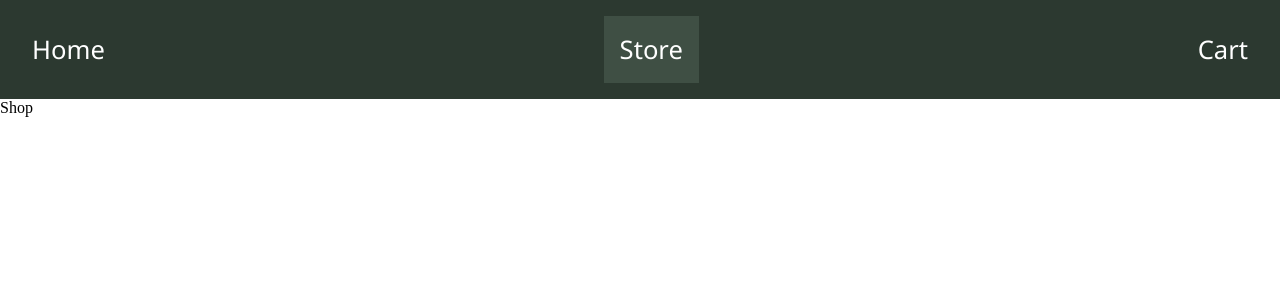
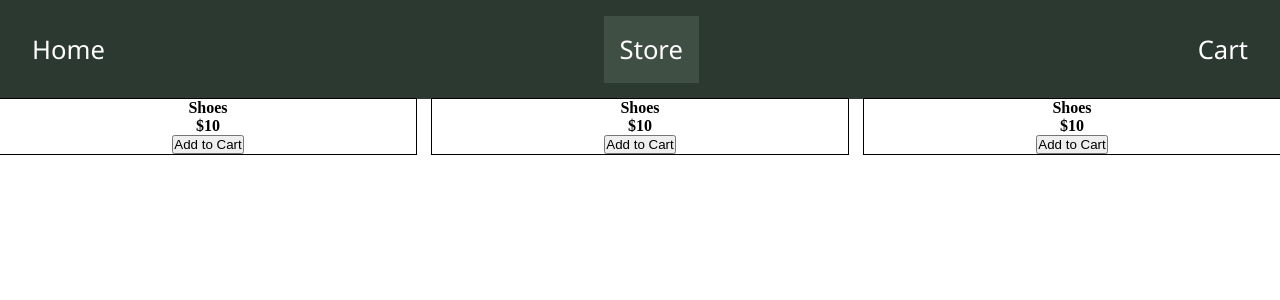
Before and after one commit to andreaamasio/Project-Shopping-Cart-React-, a React (Vite) app: page /shop in a window 1280 px wide. Shown: the top 300 px of the page. Built offline with nearby package versions, Linux system fonts and the light colour scheme; a web font is replaced by a local one.

Commit message:
styles shop and Product. miss images div and api connection and cart logic

```diff
--- /dev/null
+++ b/src/components/Product.jsx
@@ -0,0 +1,12 @@
+import styles from "./Product.module.css"
+const Product = ({ name, price }) => {
+  return (
+    <div className={styles.product}>
+      <p>{name}</p>
+      <p>${price}</p>
+      <button>Add to Cart</button>
+    </div>
+  )
+}
+
+export default Product
--- /dev/null
+++ b/src/components/Product.module.css
@@ -0,0 +1,9 @@
+.product {
+  font-weight: bold;
+  display: flex;
+  flex-direction: column;
+  align-items: center;
+  justify-content: center;
+  text-align: center;
+  outline: 1px solid black;
+}
--- a/src/components/Shop.jsx
+++ b/src/components/Shop.jsx
@@ -1,8 +1,14 @@
 import { Link } from "react-router-dom"
+import Product from "./Product"
+import styles from "./Shop.module.css"
 const Shop = () => {
   return (
-    <div className="main-shop">
-      <div className="container">Shop</div>
+    <div className={styles.main__shop}>
+      <div className={styles.container}>
+        <Product name="Shoes" price={10}></Product>
+        <Product name="Shoes" price={10}></Product>
+        <Product name="Shoes" price={10}></Product>
+      </div>
     </div>
   )
 }
--- /dev/null
+++ b/src/components/Shop.module.css
@@ -0,0 +1,7 @@
+.container {
+  display: grid;
+  grid-template-columns: repeat(auto-fit, minmax(250px, 1fr));
+  gap: 1rem;
+  justify-content: space-around;
+  align-items: center;
+}
```
